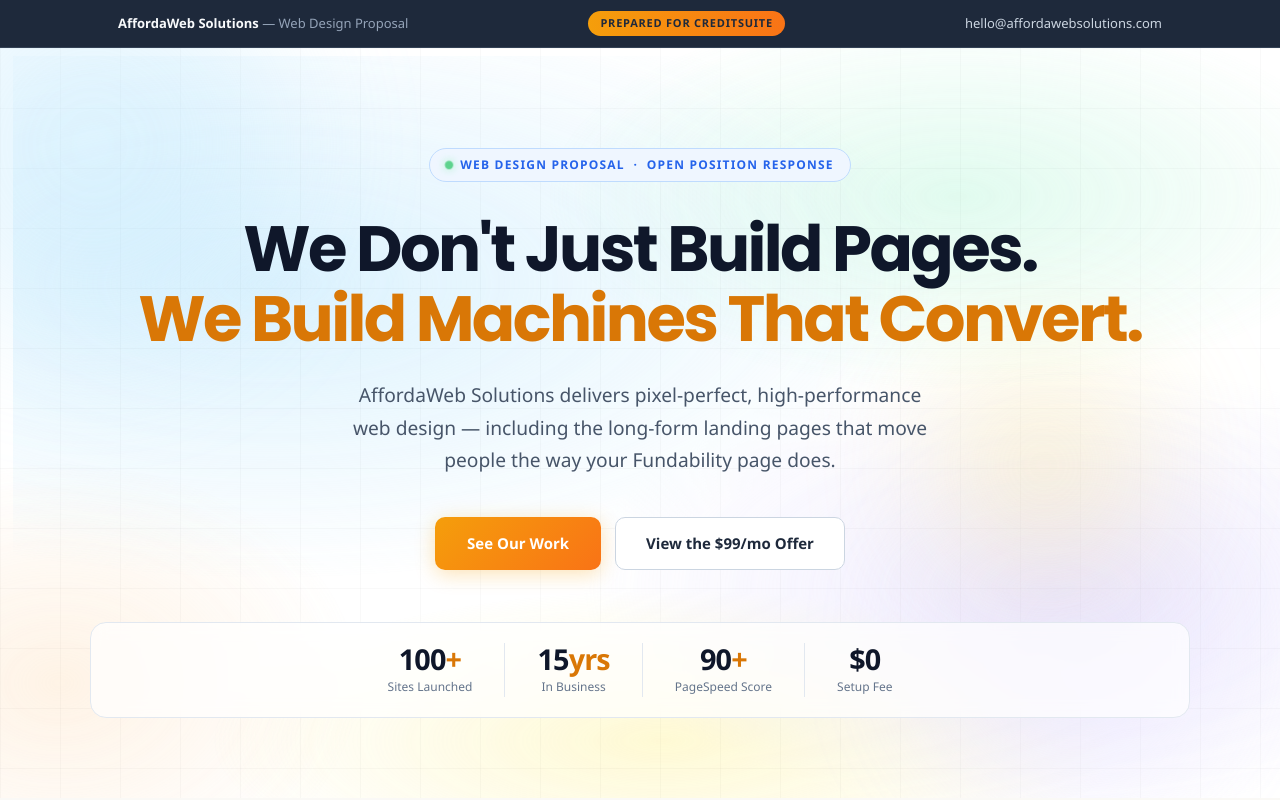
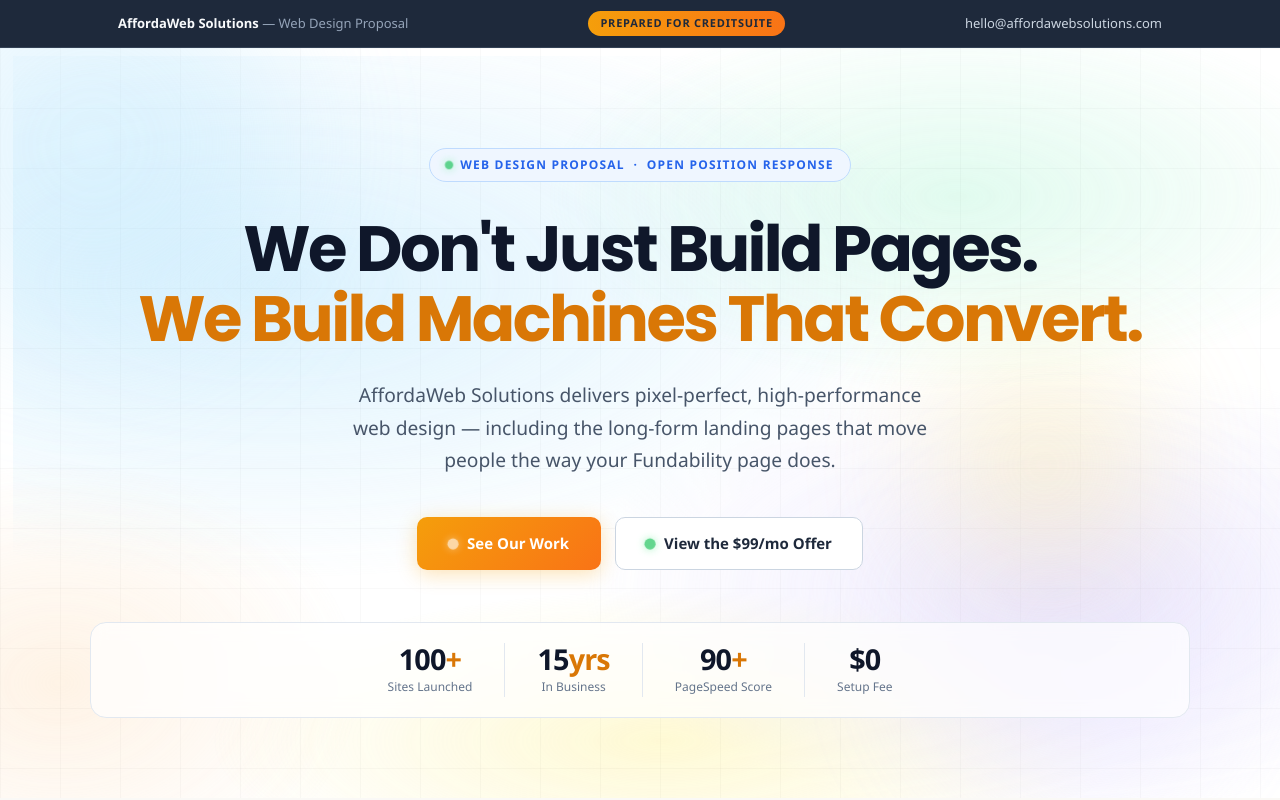
Before and after one commit to affordaweb/affordaweb-redesign, a Next.js app: page /pitch-creditsuite in a window 1280 px wide. Shown: the top 800 px of the page. Built offline with nearby package versions, Linux system fonts and the light colour scheme.

Commit message:
pitch-creditsuite: pulsing dot on all buttons

```diff
--- a/app/pitch-creditsuite/page.tsx
+++ b/app/pitch-creditsuite/page.tsx
@@ -100,9 +100,11 @@
     .hero h1 em { font-style: normal; color: #d97706; }
     .hero-sub { font-size: clamp(1rem, 2vw, 1.2rem); color: #475569; max-width: 600px; margin: 0 auto 40px; }
     .hero-btns { display: flex; gap: 14px; justify-content: center; flex-wrap: wrap; }
-    .btn-gold { background: linear-gradient(135deg, #f59e0b, #f97316); color: #fff; font-weight: 800; font-size: 15px; padding: 14px 32px; border-radius: 10px; display: inline-block; transition: transform .2s, box-shadow .2s; box-shadow: 0 4px 20px rgba(245,158,11,.3); }
+    .btn-dot { width: 8px; height: 8px; border-radius: 50%; flex-shrink: 0; animation: pulse-dot 2s ease-in-out infinite; background: rgba(255,255,255,.9); box-shadow: 0 0 6px rgba(255,255,255,.6); }
+    .btn-outline .btn-dot { background: #22c55e; box-shadow: 0 0 6px #86efac; }
+    .btn-gold { background: linear-gradient(135deg, #f59e0b, #f97316); color: #fff; font-weight: 800; font-size: 15px; padding: 14px 32px; border-radius: 10px; display: inline-flex; align-items: center; gap: 10px; transition: transform .2s, box-shadow .2s; box-shadow: 0 4px 20px rgba(245,158,11,.3); }
     .btn-gold:hover { transform: translateY(-2px); box-shadow: 0 8px 28px rgba(245,158,11,.45); }
-    .btn-outline { border: 1.5px solid #cbd5e1; background: #ffffff; color: #1e293b; font-weight: 600; font-size: 15px; padding: 13px 30px; border-radius: 10px; display: inline-block; transition: border-color .2s, box-shadow .2s; }
+    .btn-outline { border: 1.5px solid #cbd5e1; background: #ffffff; color: #1e293b; font-weight: 600; font-size: 15px; padding: 13px 30px; border-radius: 10px; display: inline-flex; align-items: center; gap: 10px; transition: border-color .2s, box-shadow .2s; }
     .btn-outline:hover { border-color: #94a3b8; box-shadow: 0 2px 12px rgba(0,0,0,.08); }
     .hero-stats { margin-top: 52px; display: flex; align-items: center; justify-content: center; gap: 0; flex-wrap: wrap; background: rgba(255,255,255,.7); border: 1px solid #e2e8f0; border-radius: 16px; padding: 20px 0; backdrop-filter: blur(8px); }
     .hero-stat { padding: 0 32px; border-right: 1px solid #e2e8f0; text-align: center; }
@@ -214,7 +216,7 @@
     .offer-list { list-style: none; display: grid; grid-template-columns: 1fr 1fr; gap: 12px; text-align: left; margin-bottom: 40px; }
     .offer-list li { display: flex; align-items: center; gap: 10px; font-size: 14px; color: #475569; }
     .offer-list li::before { content: '✓'; color: #16a34a; font-weight: 900; font-size: 13px; flex-shrink: 0; }
-    .offer-btn { background: linear-gradient(135deg, #f59e0b, #f97316); color: #ffffff; font-weight: 900; font-size: 17px; padding: 18px 48px; border-radius: 12px; display: inline-block; transition: transform .2s, box-shadow .2s; box-shadow: 0 4px 20px rgba(245,158,11,.35); }
+    .offer-btn { background: linear-gradient(135deg, #f59e0b, #f97316); color: #ffffff; font-weight: 900; font-size: 17px; padding: 18px 48px; border-radius: 12px; display: inline-flex; align-items: center; gap: 12px; transition: transform .2s, box-shadow .2s; box-shadow: 0 4px 20px rgba(245,158,11,.35); }
     .offer-btn:hover { transform: translateY(-3px); box-shadow: 0 10px 32px rgba(245,158,11,.5); }
     .offer-footer-bar { display: flex; align-items: center; justify-content: center; gap: 24px; flex-wrap: wrap; margin-top: 22px; }
     .offer-footer-item { font-size: 13px; color: #64748b; display: flex; align-items: center; gap: 6px; }
@@ -364,8 +366,8 @@
           <h1>We Don&apos;t Just Build Pages.<br /><em>We Build Machines That Convert.</em></h1>
           <p className="hero-sub">AffordaWeb Solutions delivers pixel-perfect, high-performance web design — including the long-form landing pages that move people the way your Fundability page does.</p>
           <div className="hero-btns">
-            <a href="#portfolio" className="btn-gold">See Our Work</a>
-            <a href="#offer" className="btn-outline">View the $99/mo Offer</a>
+            <a href="#portfolio" className="btn-gold"><span className="btn-dot" />See Our Work</a>
+            <a href="#offer" className="btn-outline"><span className="btn-dot" />View the $99/mo Offer</a>
           </div>
           <div className="hero-stats">
             <div className="hero-stat"><div className="hero-stat-val">100<span>+</span></div><div className="hero-stat-lbl">Sites Launched</div></div>
@@ -518,7 +520,7 @@
                     <li key={item}>{item}</li>
                   ))}
                 </ul>
-                <a href="#contact" className="offer-btn">Let&apos;s Talk — It&apos;s Free to Start</a>
+                <a href="#contact" className="offer-btn"><span className="btn-dot" />Let&apos;s Talk — It&apos;s Free to Start</a>
                 <div className="offer-footer-bar">
                   {['No Setup Fee','No Contracts','Cancel Anytime','24hr Response'].map((item) => (
                     <div className="offer-footer-item" key={item}>{item}</div>
@@ -572,7 +574,7 @@
           <h2>Ready to See What We Can Do<br />for <em>CreditSuite?</em></h2>
           <p>Send me a message and I&apos;ll build a sample page in your site&apos;s exact style — at no charge. Zero obligation. Just proof.</p>
           <a href="mailto:hello@affordawebsolutions.com?subject=CreditSuite%20Web%20Design%20Inquiry" className="btn-gold" style={{ fontSize: '17px', padding: '18px 44px' }}>
-            Email Us — hello@affordawebsolutions.com
+            <span className="btn-dot" />Email Us — hello@affordawebsolutions.com
           </a>
           <div className="final-links">
             <a href="https://affordawebsolutions.com" target="_blank" rel="noopener noreferrer">affordawebsolutions.com</a>
```
